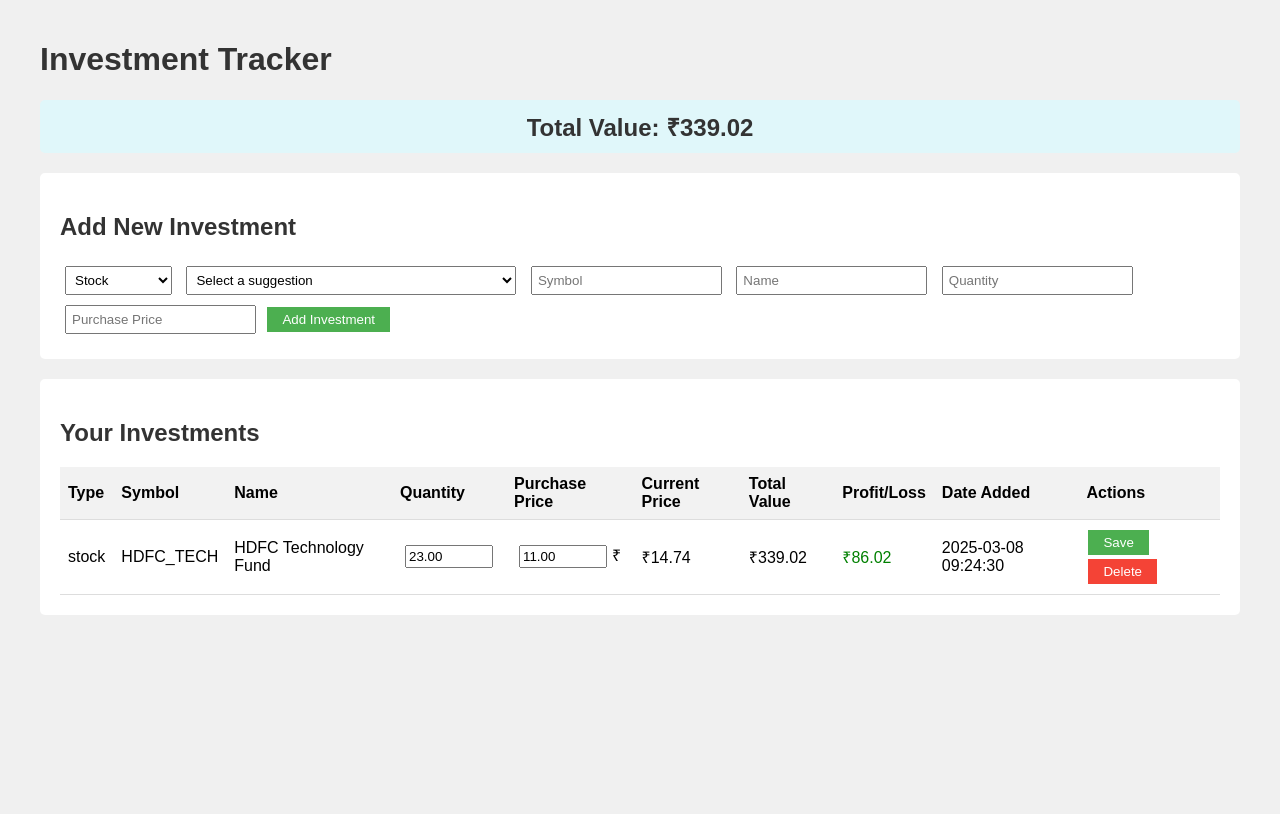
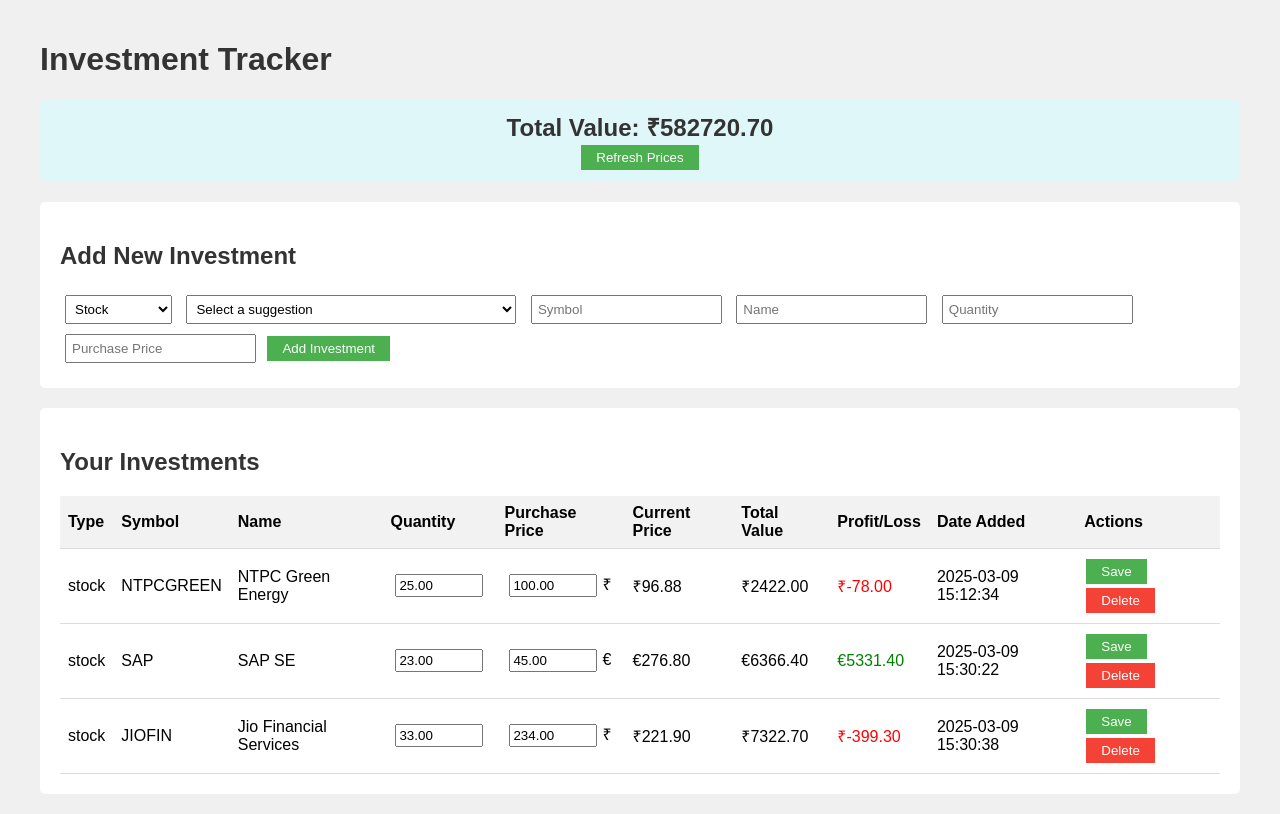
Before and after one commit to debzody/invest, a Flask app: page / in a window 1280 px wide. Before the commit the page ends 615 px from the top, so only its background shows below. Run offline with Flask 3, Linux system fonts and the light colour scheme.

Commit message:
dwd
dwdwd

```diff
--- a/app.py
+++ b/app.py
@@ -1,14 +1,23 @@
 from flask import Flask, render_template, request, jsonify
 import json
 from datetime import datetime
-import threading
+import os
+import logging
+from dotenv import load_dotenv
+import requests
 import time
-import yfinance as yf
-import os
 
 app = Flask(__name__)
 
-DATA_FILE = 'investments.json'
+# Load environment variables
+load_dotenv()
+ALPHA_VANTAGE_API_KEY = os.getenv('ALPHA_VANTAGE_API_KEY', 'AMRHJR34NP8I07JI')  # Fallback to your provided key
+
+# Configure logging
+logging.basicConfig(level=logging.INFO)
+logger = logging.getLogger(__name__)
+
+DATA_FILE = os.environ.get('DATA_FILE', 'investments.json')
 
 def load_investments():
     if os.path.exists(DATA_FILE):
@@ -17,8 +26,12 @@ def load_investments():
     return []
 
 def save_investments():
-    with open(DATA_FILE, 'w') as f:
-        json.dump(investments, f, indent=4)
+    try:
+        with open(DATA_FILE, 'w') as f:
+            json.dump(investments, f, indent=4)
+        logger.info(f"Saved investments to {DATA_FILE} at {datetime.now()}")
+    except Exception as e:
+        logger.error(f"Error saving investments at {datetime.now()}: {e}")
 
 INITIAL_PRICES = {
     'SAP': 200.00, 'HONASA.NS': 450.00, 'HDFCLIFE': 620.00, 'JIOFIN': 350.00,
@@ -30,25 +43,73 @@ INITIAL_PRICES = {
 CURRENCY = {
     'SAP': '€', 'HONASA.NS': '₹', 'HDFCLIFE': '₹', 'JIOFIN': '₹', 'NTPCGREEN': '₹',
     'TATATECH': '₹', 'HDFC_TECH': '₹', 'INVESCO_TECH': '₹', 'MO_SMALLCAP': '₹',
-    'MO_MULTICAP': '₹', 'MO_DEFENCE': '₹', 'EDEL_TECH': '₹'
+    'MO_MULTICAP': '₹', 'MO_DEFENCE': '₹', 'EDEL_TECH': '₹', 'INFY': '₹',
+    'RELIANCE': '₹', 'TCS': '₹', 'HDFCBANK': '₹'
 }
 
 EUR_TO_INR = 90.00
 
-def fetch_yahoo_price(symbol):
+def get_nse_live_price(symbol):
+    """Fetch live stock price from NSE India."""
+    url = f"https://www.nseindia.com/api/quote-equity?symbol={symbol}"
+    headers = {
+        "User-Agent": "Mozilla/5.0 (Windows NT 10.0; Win64; x64) AppleWebKit/537.36 (KHTML, like Gecko) Chrome/91.0.4472.124 Safari/537.36",
+        "Accept": "application/json",
+        "Accept-Language": "en-US,en;q=0.9",
+        "Referer": "https://www.nseindia.com"
+    }
     try:
-        ticker_symbol = 'SAP.DE' if symbol == 'SAP' else symbol
-        stock = yf.Ticker(ticker_symbol)
-        data = stock.history(period="1d")
-        if not data.empty:
-            price = float(data['Close'].iloc[-1])
-            print(f"{datetime.now()} - Fetched {symbol} ({ticker_symbol}) daily: {price}")
+        session = requests.Session()
+        session.get("https://www.nseindia.com", headers=headers)
+        response = session.get(url, headers=headers, timeout=10)
+        response.raise_for_status()
+        data = response.json()
+        price = data.get("priceInfo", {}).get("lastPrice")
+        if price is not None:
+            logger.info(f"Fetched NSE price for {symbol}: {price} at {datetime.now()}")
+            return float(price)
+        logger.warning(f"No valid price data for {symbol} from NSE at {datetime.now()}")
+        return None
+    except requests.exceptions.RequestException as e:
+        logger.error(f"Failed to fetch NSE price for {symbol}: {e}")
+        return None
+    except (KeyError, ValueError) as e:
+        logger.error(f"Error parsing NSE data for {symbol}: {e}")
+        return None
+
+def fetch_alpha_vantage_price(symbol):
+    """Fetch stock price from Alpha Vantage."""
+    url = f"https://www.alphavantage.co/query?function=GLOBAL_QUOTE&symbol={symbol}&apikey={ALPHA_VANTAGE_API_KEY}"
+    try:
+        response = requests.get(url, timeout=10)
+        response.raise_for_status()
+        data = response.json()
+        price = data.get("Global Quote", {}).get("05. price")
+        if price is not None:
+            price = float(price)
+            logger.info(f"Fetched {symbol} from Alpha Vantage: {price} at {datetime.now()}")
             return price
-        print(f"{datetime.now()} - No data for {symbol} ({ticker_symbol})")
+        logger.warning(f"No valid price for {symbol} from Alpha Vantage at {datetime.now()}")
         return None
-    except Exception as e:
-        print(f"{datetime.now()} - Error fetching {symbol} ({ticker_symbol}): {e}")
+    except requests.exceptions.RequestException as e:
+        logger.error(f"Failed to fetch {symbol} from Alpha Vantage: {e}")
         return None
+    except (KeyError, ValueError) as e:
+        logger.error(f"Error parsing Alpha Vantage data for {symbol}: {e}")
+        return None
+
+def fetch_price(symbol):
+    """Fetch price, prioritizing NSE for Indian stocks, then Alpha Vantage."""
+    # Strip .NS suffix for NSE API if present
+    nse_symbol = symbol.replace('.NS', '') if '.NS' in symbol else symbol
+    if nse_symbol in ['INFY', 'RELIANCE', 'TCS', 'HDFCBANK', 'HONASA', 'HDFCLIFE', 'JIOFIN', 'NTPCGREEN', 'TATATECH'] or '.NS' in symbol:
+        price = get_nse_live_price(nse_symbol)
+        if price is not None:
+            return price
+        logger.info(f"Falling back to Alpha Vantage for {symbol}")
+    # Use Alpha Vantage for SAP and others
+    alpha_symbol = symbol if symbol == 'SAP' else f"{symbol}.NS" if '.NS' in symbol or nse_symbol in ['INFY', 'RELIANCE', 'TCS', 'HDFCBANK'] else symbol
+    return fetch_alpha_vantage_price(alpha_symbol)
 
 def calculate_total_inr():
     total_inr = 0
@@ -59,28 +120,7 @@ def calculate_total_inr():
         total_inr += value
     return total_inr
 
-def update_prices():
-    print(f"{datetime.now()} - Price update thread started")
-    while True:
-        for inv in investments:
-            if inv['type'] == 'stock':
-                real_price = fetch_yahoo_price(inv['symbol'])
-                if real_price is not None:
-                    inv['current_price'] = real_price
-                else:
-                    print(f"{datetime.now()} - Using last known price for {inv['symbol']}: {inv['current_price']}")
-        save_investments()
-        time.sleep(60)
-
 investments = load_investments()
-for inv in investments:
-    if inv['type'] == 'stock':
-        real_price = fetch_yahoo_price(inv['symbol'])
-        if real_price is not None:
-            inv['current_price'] = real_price
-        else:
-            print(f"{datetime.now()} - Startup fetch failed for {inv['symbol']}, using saved: {inv['current_price']}")
-save_investments()
 
 @app.route('/')
 def index():
@@ -101,9 +141,11 @@ def add_investment():
         'currency': CURRENCY.get(symbol, '₹')
     }
     if investment['type'] == 'stock':
-        real_price = fetch_yahoo_price(symbol)
+        real_price = fetch_price(symbol)
         if real_price is not None:
             investment['current_price'] = real_price
+        elif symbol in INITIAL_PRICES:
+            investment['current_price'] = INITIAL_PRICES[symbol]
     investments.append(investment)
     save_investments()
     return jsonify({'status': 'success'})
@@ -144,8 +186,21 @@ def update_investment():
     except (ValueError, TypeError):
         return jsonify({'status': 'error', 'message': 'Index must be a number'})
 
+@app.route('/update_prices', methods=['GET'])
+def trigger_update_prices():
+    updated = False
+    for inv in investments:
+        if inv['type'] == 'stock':
+            real_price = fetch_price(inv['symbol'])
+            if real_price is not None:
+                inv['current_price'] = real_price
+                updated = True
+            else:
+                logger.info(f"Retained last price for {inv['symbol']}: {inv['current_price']}")
+            time.sleep(1)  # Avoid overwhelming servers
+    if updated:
+        save_investments()
+    return jsonify({'status': 'Prices updated' if updated else 'No updates available'})
+
 if __name__ == '__main__':
-    price_thread = threading.Thread(target=update_prices, daemon=True)
-    price_thread.start()
-    port = int(os.environ.get('PORT', 5001))
-    app.run(debug=False, host='0.0.0.0', port=port)
+    app.run(debug=False, host='0.0.0.0', port=int(os.environ.get('PORT', 5001)))
--- a/investments.json
+++ b/investments.json
@@ -1,12 +1,32 @@
 [
     {
         "type": "stock",
-        "symbol": "HDFC_TECH",
-        "name": "HDFC Technology Fund",
+        "symbol": "NTPCGREEN",
+        "name": "NTPC Green Energy",
+        "quantity": 25.0,
+        "purchase_price": 100.0,
+        "current_price": 96.88,
+        "date_added": "2025-03-09 15:12:34",
+        "currency": "\u20b9"
+    },
+    {
+        "type": "stock",
+        "symbol": "SAP",
+        "name": "SAP SE",
         "quantity": 23.0,
-        "purchase_price": 11.0,
-        "current_price": 14.74,
-        "date_added": "2025-03-08 09:24:30",
+        "purchase_price": 45.0,
+        "current_price": 276.8,
+        "date_added": "2025-03-09 15:30:22",
+        "currency": "\u20ac"
+    },
+    {
+        "type": "stock",
+        "symbol": "JIOFIN",
+        "name": "Jio Financial Services",
+        "quantity": 33.0,
+        "purchase_price": 234.0,
+        "current_price": 221.9,
+        "date_added": "2025-03-09 15:30:38",
         "currency": "\u20b9"
     }
 ]
--- a/templates/index.html
+++ b/templates/index.html
@@ -9,6 +9,8 @@
         <h1>Investment Tracker</h1>
         <div class="total-section">
             <h2>Total Value: <span id="totalValue">₹0.00</span></h2>
+            <button id="refreshPrices">Refresh Prices</button>
+            <span id="refreshStatus"></span>
         </div>
 
         <!-- Add Investment Form -->
@@ -160,7 +162,19 @@
             });
         }
 
-        setInterval(updateTable, 5000);
+        function updatePrices() {
+            document.getElementById('refreshStatus').textContent = 'Updating...';
+            fetch('/update_prices')
+                .then(response => response.json())
+                .then(data => {
+                    document.getElementById('refreshStatus').textContent = data.status;
+                    updateTable();
+                });
+        }
+
+        document.getElementById('refreshPrices').addEventListener('click', updatePrices);
+        setInterval(updatePrices, 30000); // Update stocks every 30 seconds
+        setInterval(updateTable, 5000);   // Refresh table every 5 seconds
         updateTable();
     </script>
 </body>
```
Also changed, not shown: credentials.json (added, +13 -0 lines), requirements.txt (+6 -1 lines), 1 other file.
